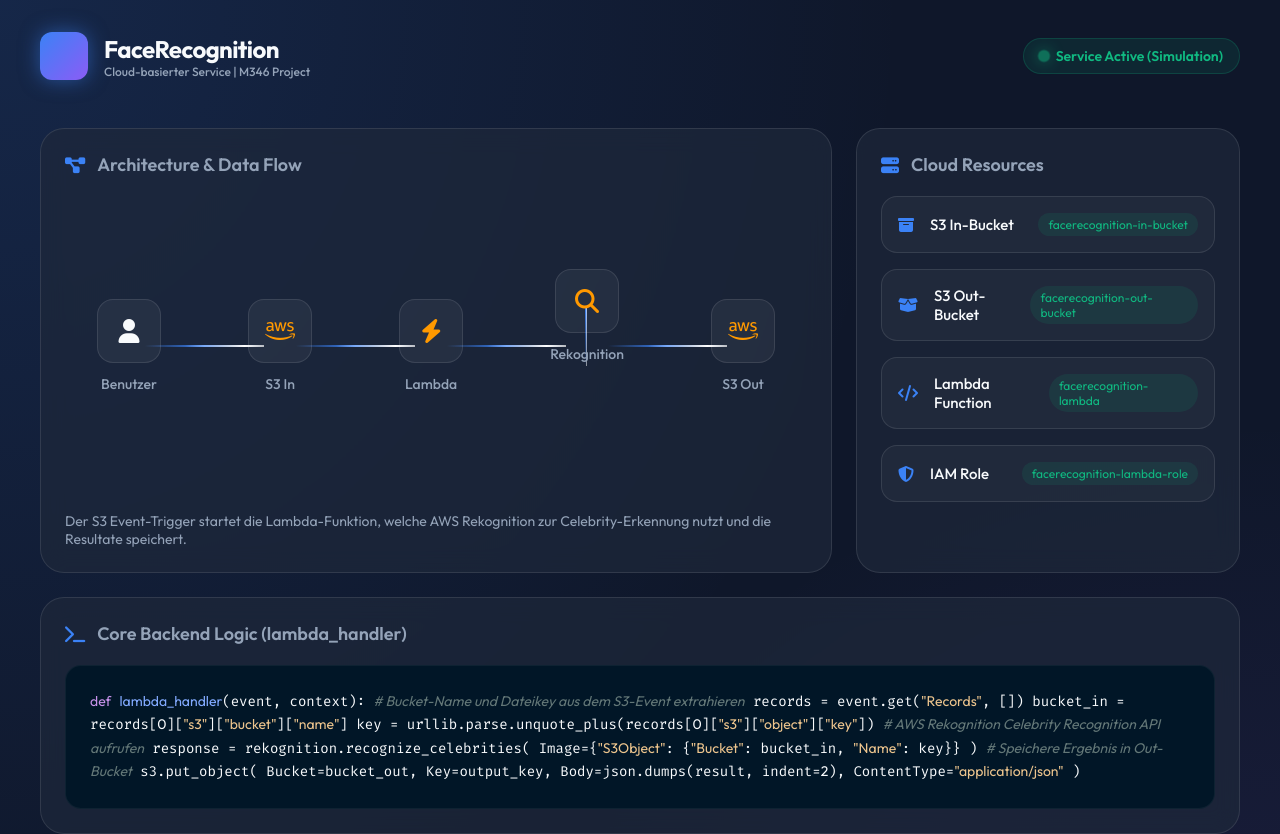
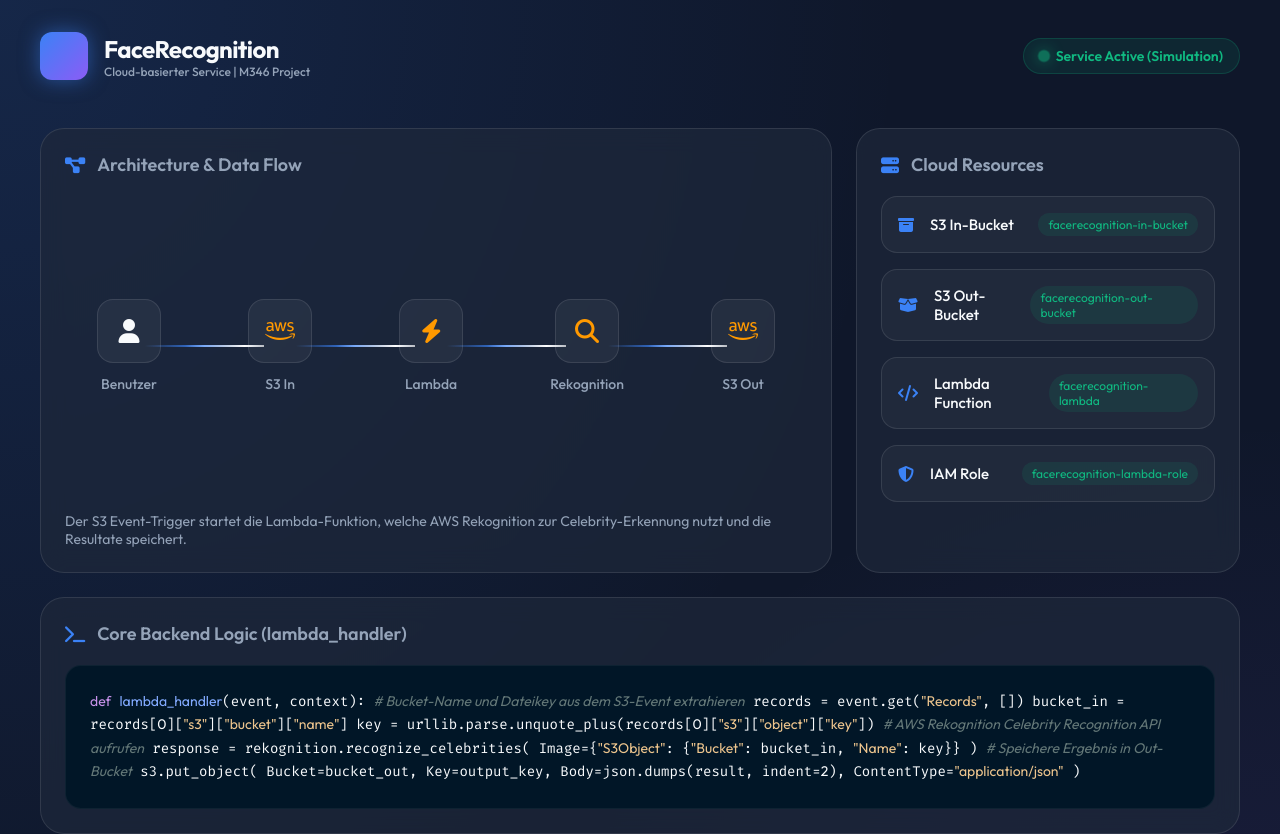
Before and after one commit to Lars-007/Projekt_346, a plain HTML site: page index.html in a window 1280 px wide. Shown: the top 834 px of the page. Drawn offline with Linux system fonts and the light colour scheme.

Commit message:
Doku +  paar Veränderungen

```diff
--- a/index.html
+++ b/index.html
@@ -51,11 +51,11 @@
                         <span class="node-label">Lambda</span>
                     </div>
                     <div class="connector"></div>
-                    <div class="node" style="margin-top: -60px;">
+                    <div class="node">
                         <div class="node-icon" style="color: #FF9900;"><i class="fa-solid fa-magnifying-glass"></i></div>
                         <span class="node-label">Rekognition</span>
                     </div>
-                    <div class="connector" style="position: absolute; width: 2px; height: 60px; right: 236px; top: 110px; background: linear-gradient(180deg, var(--primary), transparent);"></div>
+
                     <div class="connector"></div>
                     <div class="node">
                         <div class="node-icon" style="color: #FF9900;"><i class="fa-brands fa-aws"></i></div>
```
Also changed, not shown: 1 other file.
